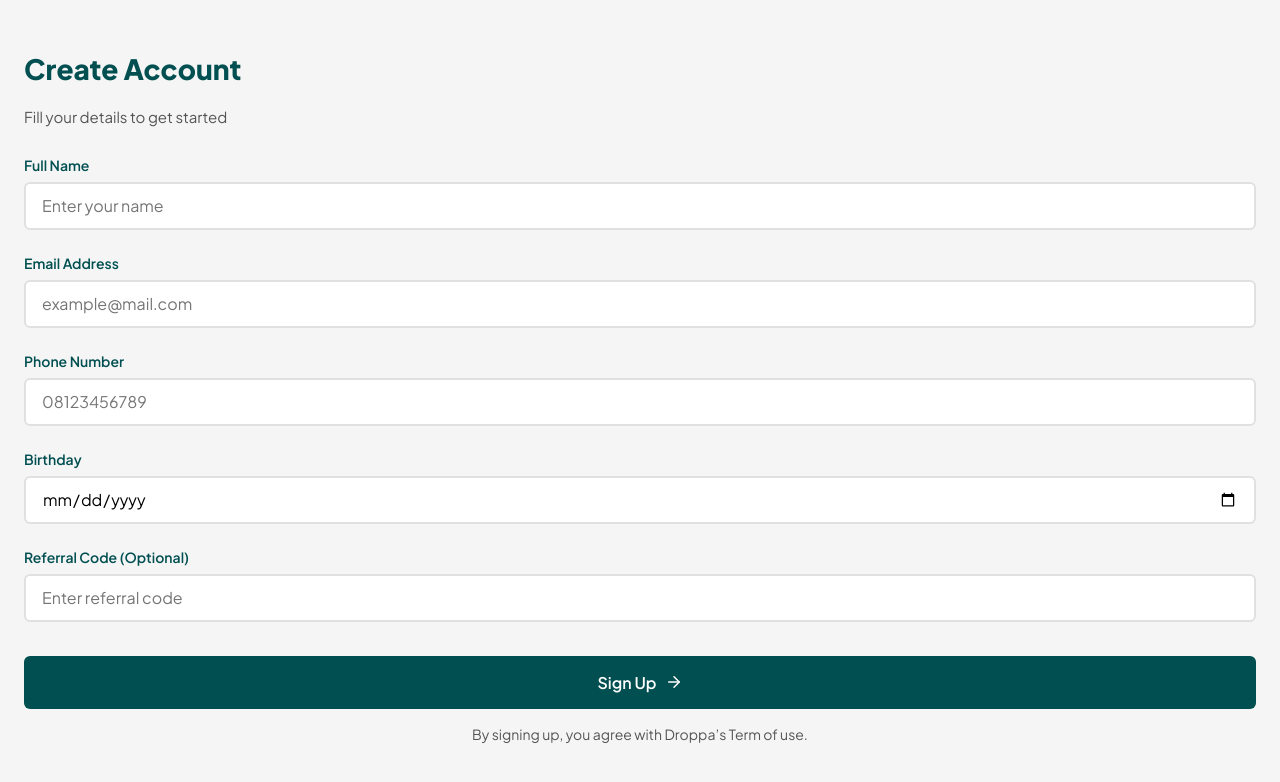
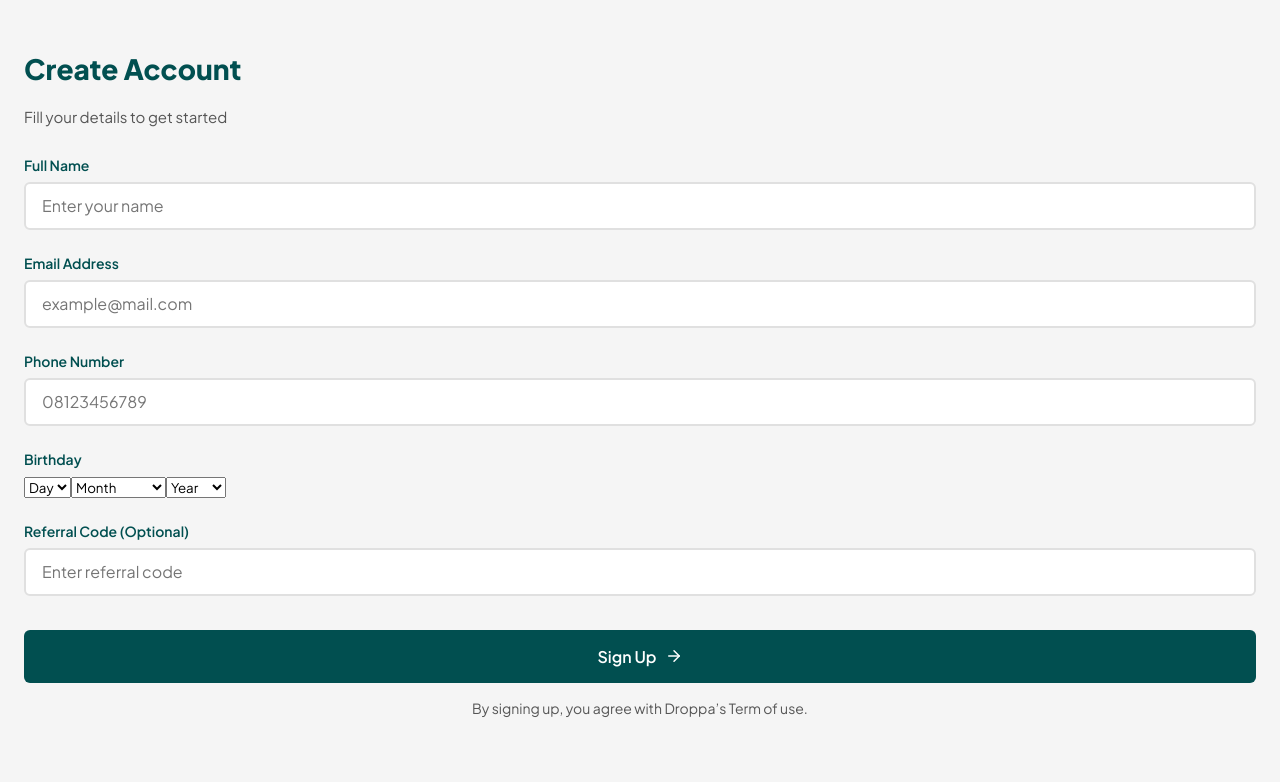
Before and after one commit to ay30bg/droppa, a React (Create React App) app: page /get-started in a window 1280 px wide. Shown: the top 782 px of the page. Built offline with nearby package versions, Linux system fonts and the light colour scheme.

Commit message:
Update GetStarted.jsx

```diff
--- a/src/pages/GetStarted.jsx
+++ b/src/pages/GetStarted.jsx
@@ -1,8 +1,38 @@
-import React from "react";
+import React, { useState } from "react";
 import "../styles/getStarted.css";
 import { FiArrowRight } from "react-icons/fi";
 
 export default function GetStarted() {
+  const [day, setDay] = useState("");
+  const [month, setMonth] = useState("");
+  const [year, setYear] = useState("");
+
+  // Generate day options 1-31
+  const days = Array.from({ length: 31 }, (_, i) => i + 1);
+
+  // Month options
+  const months = [
+    "January", "February", "March", "April", "May", "June",
+    "July", "August", "September", "October", "November", "December"
+  ];
+
+  // Generate year options from 1900 to current year
+  const currentYear = new Date().getFullYear();
+  const years = Array.from({ length: currentYear - 1899 }, (_, i) => currentYear - i);
+
+  const handleSignUp = () => {
+    if (!day || !month || !year) {
+      alert("Please select your complete birthday");
+      return;
+    }
+
+    const birthday = `${year}-${months.indexOf(month) + 1}-${day}`;
+    console.log("Birthday:", birthday);
+
+    // Continue with sign-up logic
+    alert(`Birthday selected: ${birthday}`);
+  };
+
   return (
     <div className="gs-container">
 
@@ -40,13 +70,43 @@ export default function GetStarted() {
         />
       </div>
 
-      {/* Birthday */}
+      {/* Birthday - Custom Dropdown */}
       <div className="gs-input-group">
         <label className="gs-label">Birthday</label>
-        <input
-          type="date"
-          className="gs-input"
-        />
+        <div className="birthday-dropdowns">
+          <select
+            className="gs-select"
+            value={day}
+            onChange={(e) => setDay(e.target.value)}
+          >
+            <option value="">Day</option>
+            {days.map((d) => (
+              <option key={d} value={d}>{d}</option>
+            ))}
+          </select>
+
+          <select
+            className="gs-select"
+            value={month}
+            onChange={(e) => setMonth(e.target.value)}
+          >
+            <option value="">Month</option>
+            {months.map((m) => (
+              <option key={m} value={m}>{m}</option>
+            ))}
+          </select>
+
+          <select
+            className="gs-select"
+            value={year}
+            onChange={(e) => setYear(e.target.value)}
+          >
+            <option value="">Year</option>
+            {years.map((y) => (
+              <option key={y} value={y}>{y}</option>
+            ))}
+          </select>
+        </div>
       </div>
 
       {/* Referral Code */}
@@ -59,8 +119,8 @@ export default function GetStarted() {
         />
       </div>
 
-      {/* Button */}
-      <button className="gs-btn">
+      {/* Sign Up Button */}
+      <button className="gs-btn" onClick={handleSignUp}>
         Sign Up <FiArrowRight className="gs-arrow" />
       </button>
 
```
